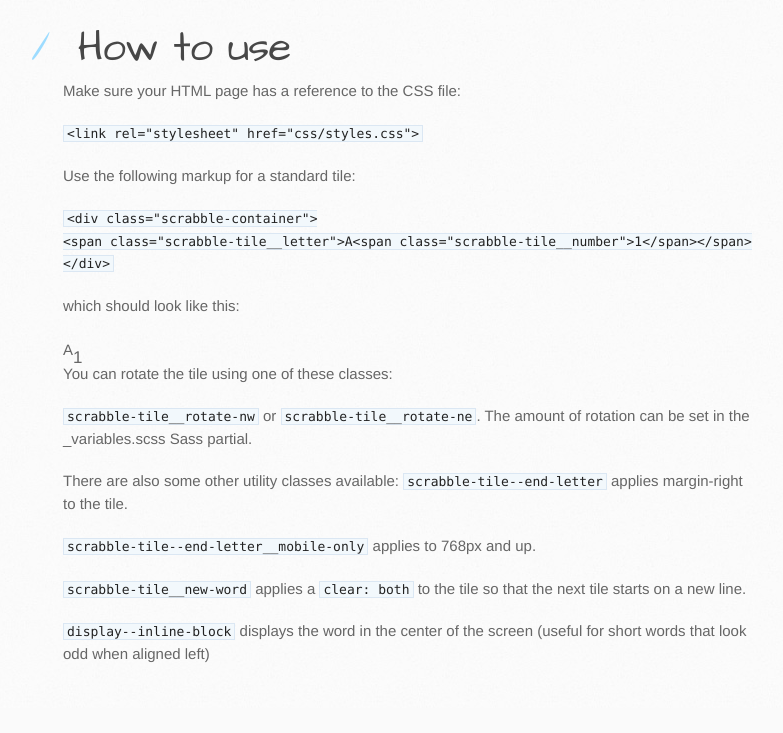
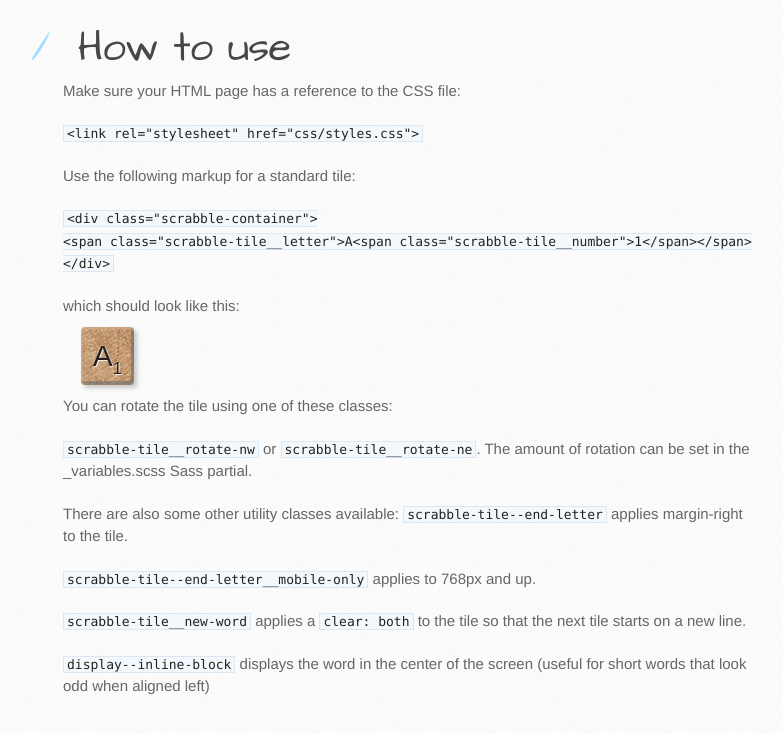
Before and after one commit to theonicolaou/scrabble-tiles, a website: page index.html in a window 1280 px wide. Shown: the part 811-1544 px from the top of the page, without its empty margins (107-890 px from the left). Before the commit the page ends 1519 px from the top, so only its background shows below. Drawn offline with Linux system fonts and the light colour scheme.

Commit message:
Re-jig scrabble webpage

```diff
--- a/index.html
+++ b/index.html
@@ -85,8 +85,10 @@
 						<p><code>&lt;div class="scrabble-container"&gt;<br />
 							&lt;span class="scrabble-tile__letter"&gt;A&lt;span class="scrabble-tile__number"&gt;1&lt;/span&gt;&lt;/span&gt;
 							<br />&lt;/div&gt;</code></p>
-							<p>which should look like this:</p>
-							<span class="scrabble-tile__letter">A<span class="scrabble-tile__number">1</span></span>
+							which should look like this:
+							<div class="scrabble-container">
+								<span class="scrabble-tile__letter">A<span class="scrabble-tile__number">1</span></span>
+							</div>
 
 							<p>You can rotate the tile using one of these classes:</p>
 
```
